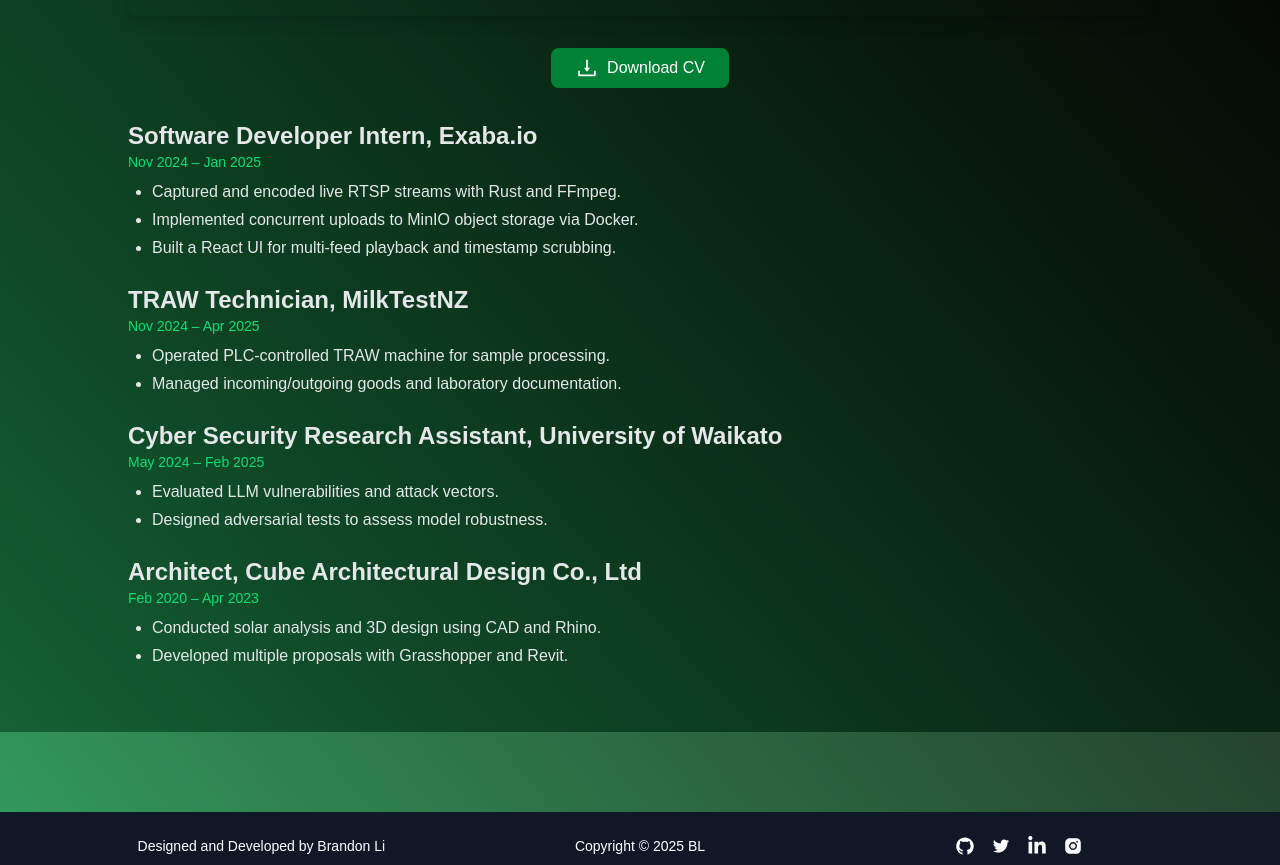
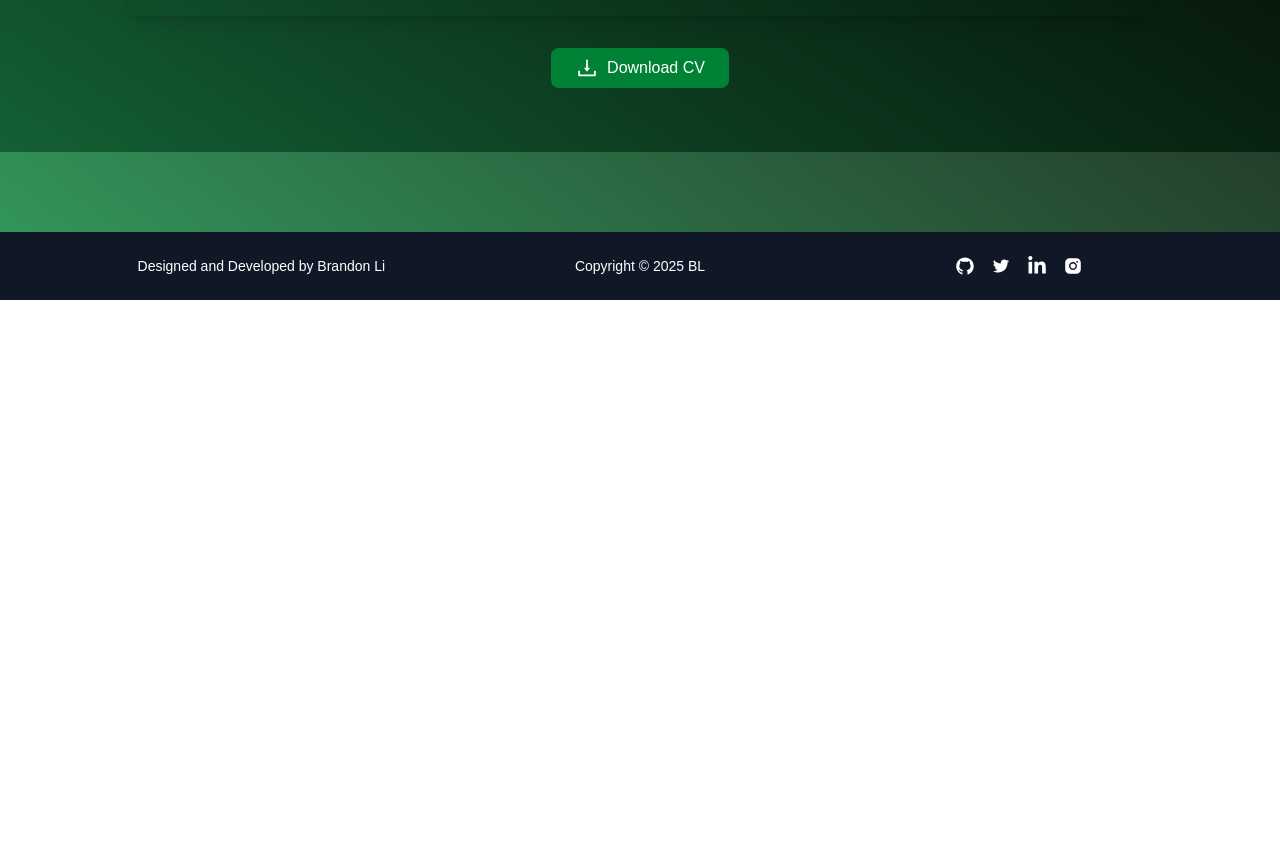
Before and after one commit to BrandonLee-Waikato/BrandonLi-Portfolio, a Next.js app: page /resume in a window 1280 px wide. Shown: the part 680-1545 px from the top of the page. After the commit the page ends 980 px from the top, so only its background shows below. Built offline with nearby package versions, Linux system fonts and the light colour scheme.

Commit message:
Try to fetch static resources PDF and links

```diff
--- a/src/app/projects/ProjectCard.tsx
+++ b/src/app/projects/ProjectCard.tsx
@@ -1,18 +1,21 @@
-'use client';
+'use client'
 
-import Image from "next/image";
-import { BsGithub } from 'react-icons/bs';
-import { CgWebsite } from 'react-icons/cg';
-import {JSX} from "react";
+import Image, { StaticImageData } from 'next/image'
+import Link from 'next/link'
+import { BsGithub } from 'react-icons/bs'
+import { CgWebsite } from 'react-icons/cg'
+import { JSX } from 'react'
 
 interface ProjectCardProps {
-    title: string;
-    description: string;
-    ghLink: string;
-    demoLink?: string;
-    isBlog?: boolean;
-    imgSrc?: string; // '/xxx.png' in /public or an allowed remote URL
+    title: string
+    description: string
+    ghLink: string
+    demoLink?: string
+    isBlog?: boolean
+    imgSrc?: string | StaticImageData // allow static import or url string
 }
+
+const isInternal = (url?: string) => !!url && url.startsWith('/')
 
 export default function ProjectCard({
                                         title,
@@ -47,12 +50,21 @@
                         target="_blank"
                         rel="noopener noreferrer"
                         className="inline-flex items-center gap-1 bg-green-700 px-4 py-2 rounded hover:bg-green-600 transition text-white"
-                        aria-label={isBlog ? "Open Blog" : "Open GitHub"}
+                        aria-label={isBlog ? 'Open Blog' : 'Open GitHub'}
                     >
-                        <BsGithub /> {isBlog ? "Blog" : "GitHub"}
+                        <BsGithub /> {isBlog ? 'Blog' : 'GitHub'}
                     </a>
 
                     {!isBlog && demoLink && (
+                        isInternal(demoLink) ? (
+                            <Link
+                                href={demoLink}
+                                className="inline-flex items-center gap-1 bg-green-700 px-4 py-2 rounded hover:bg-green-600 transition text-white"
+                                aria-label="Open Demo"
+                            >
+                                <CgWebsite /> Demo
+                            </Link>
+                        ) : (
                             <a
                                 href={demoLink}
                                 target="_blank"
@@ -62,9 +74,10 @@
                             >
                                 <CgWebsite /> Demo
                             </a>
+                        )
                     )}
                 </div>
             </div>
         </div>
-    );
+    )
 }
--- a/src/app/projects/page.tsx
+++ b/src/app/projects/page.tsx
@@ -1,15 +1,32 @@
 'use client'
 
 import ProjectCard from './ProjectCard'
+import type { StaticImageData } from 'next/image'
 
-const projects = [
+// static imports from public (safe for GitHub Pages subpath)
+import rtspImg from '@/public/rtsp.png'
+import weatherImg from '@/public/weather.png'
+import mightyImg from '@/public/Mighty Electrical Automation.png'
+import hotelierImg from '@/public/Hotelier1.png'
+import gisImg from '@/public/GIS1.jpg'
+
+type Project = {
+    title: string
+    description: string
+    ghLink: string
+    demoLink?: string
+    isBlog?: boolean
+    imgSrc?: StaticImageData
+}
+
+const projects: Project[] = [
     {
         title: 'RTSP to Object Storage',
         description:
             'Cross-platform RTSP client using Rust and MinIO, enabling secure real-time video uploads to object storage.',
         ghLink: 'https://github.com/BrandonLee-Waikato/exaba-videoserver-main',
         demoLink: '/projects/rtsp-demo',
-        imgSrc: '/rtsp.png',
+        imgSrc: rtspImg,
     },
     {
         title: 'Cloud Based Weather Dashboard',
@@ -17,15 +34,14 @@
             'Cloud-based real-time dashboard for weather data by using AWS DevOps tools.',
         ghLink: 'https://github.com/BrandonLee-Waikato/527-WeatherDashboard',
         demoLink: '/projects/weather-demo',
-        imgSrc: '/weather.png',
+        imgSrc: weatherImg,
     },
     {
         title: 'Mighty Electrical Automation LTD Website',
-        description:
-            'Mighty Electrical Automation LTD.',
+        description: 'Mighty Electrical Automation LTD.',
         ghLink: '',
         demoLink: '/projects/mighty-demo',
-        imgSrc: '/Mighty Electrical Automation.png',
+        imgSrc: mightyImg,
     },
     {
         title: 'Hotelier(Hotel Management System) ',
@@ -33,7 +49,7 @@
             'Comprehensive hotel management system built with C#, ASP.NET, SQL Server and Bootstrap.',
         ghLink: 'https://github.com/BrandonLee-Waikato/Hotelier',
         demoLink: '/projects/Hotelier',
-        imgSrc: '/Hotelier1.png',
+        imgSrc: hotelierImg,
     },
     {
         title: 'Analysis of Green Coverage in Auckland Using GIS ',
@@ -41,18 +57,14 @@
             'Image classifier using PyTorch and ResNet34 to detect plant diseases with 98% accuracy.',
         ghLink: 'https://github.com',
         demoLink: '/projects/GIS',
-        imgSrc: '/GIS1.jpg',
+        imgSrc: gisImg,
     },
-
 ]
 
 export default function ProjectsPage() {
     return (
         <section className="py-16 bg-gradient-to-bl from-black/90 to-green-700/80 text-white">
             <div className="max-w-6xl mx-auto px-4 space-y-8">
-                {/*<h1 className="text-4xl font-bold">Projects</h1>*/}
-                <p className="text-lg text-gray-300">
-                </p>
                 <div className="grid grid-cols-1 md:grid-cols-2 gap-8">
                     {projects.map((p, i) => (
                         <ProjectCard key={i} {...p} />
--- a/src/app/resume/page.tsx
+++ b/src/app/resume/page.tsx
@@ -9,40 +9,33 @@
 
     useEffect(() => {
         // Set iframe height to 70% of viewport height
-        setIframeHeight(window.innerHeight * 0.7)
+        const resize = () => setIframeHeight(window.innerHeight * 0.7)
+        resize()
+        window.addEventListener('resize', resize)
+        return () => window.removeEventListener('resize', resize)
     }, [])
+
+    // basePath-aware asset url; on CI set NEXT_PUBLIC_BASE_PATH="/BrandonLi-Portfolio"
+    const base = process.env.NEXT_PUBLIC_BASE_PATH ?? ''
+    const pdf = `${base}/resume.pdf`
 
     return (
         <section className="bg-gradient-to-bl from-black/80 to-green-900/80 text-white py-16 px-4">
             <div className="max-w-5xl mx-auto space-y-8">
-                {/* Page title */}
                 <h1 className="text-4xl font-bold text-center">Resume</h1>
 
-                {/*/!* Top download button *!/*/}
-                {/*<div className="flex justify-center">*/}
-                {/*    <a*/}
-                {/*        href="/resume.pdf"*/}
-                {/*        download*/}
-                {/*        className="inline-flex items-center gap-2 bg-green-700 px-6 py-2 rounded-lg hover:bg-green-600 transition"*/}
-                {/*    >*/}
-                {/*        <AiOutlineDownload className="text-2xl" />*/}
-                {/*        Download CV*/}
-                {/*    </a>*/}
-                {/*</div>*/}
-
-                {/* Embedded PDF preview */}
                 <div className="overflow-hidden rounded-lg shadow-lg">
                     <iframe
-                        src="/resume.pdf"
+                        src={pdf}
+                        title="Resume PDF"
                         className="w-full"
                         style={{ height: iframeHeight }}
                     />
                 </div>
 
-                {/* Bottom download button */}
                 <div className="flex justify-center">
                     <a
-                        href="/resume.pdf"
+                        href={pdf}
                         download
                         className="inline-flex items-center gap-2 bg-green-700 px-6 py-2 rounded-lg hover:bg-green-600 transition"
                     >
@@ -51,42 +44,7 @@
                     </a>
                 </div>
 
-                {/* Experience highlights */}
-                <div className="space-y-6 text-gray-200">
-                    <div>
-                        <h2 className="text-2xl font-semibold">Software Developer Intern, Exaba.io</h2>
-                        <p className="text-sm text-green-400">Nov 2024 – Jan 2025</p>
-                        <ul className="list-disc ml-6 mt-2 space-y-1">
-                            <li>Captured and encoded live RTSP streams with Rust and FFmpeg.</li>
-                            <li>Implemented concurrent uploads to MinIO object storage via Docker.</li>
-                            <li>Built a React UI for multi-feed playback and timestamp scrubbing.</li>
-                        </ul>
-                    </div>
-                    <div>
-                        <h2 className="text-2xl font-semibold">TRAW Technician, MilkTestNZ</h2>
-                        <p className="text-sm text-green-400">Nov 2024 – Apr 2025</p>
-                        <ul className="list-disc ml-6 mt-2 space-y-1">
-                            <li>Operated PLC-controlled TRAW machine for sample processing.</li>
-                            <li>Managed incoming/outgoing goods and laboratory documentation.</li>
-                        </ul>
-                    </div>
-                    <div>
-                        <h2 className="text-2xl font-semibold">Cyber Security Research Assistant, University of Waikato</h2>
-                        <p className="text-sm text-green-400">May 2024 – Feb 2025</p>
-                        <ul className="list-disc ml-6 mt-2 space-y-1">
-                            <li>Evaluated LLM vulnerabilities and attack vectors.</li>
-                            <li>Designed adversarial tests to assess model robustness.</li>
-                        </ul>
-                    </div>
-                    <div>
-                        <h2 className="text-2xl font-semibold">Architect, Cube Architectural Design Co., Ltd</h2>
-                        <p className="text-sm text-green-400">Feb 2020 – Apr 2023</p>
-                        <ul className="list-disc ml-6 mt-2 space-y-1">
-                            <li>Conducted solar analysis and 3D design using CAD and Rhino.</li>
-                            <li>Developed multiple proposals with Grasshopper and Revit.</li>
-                        </ul>
-                    </div>
-                </div>
+                {/* Experience highlights ...（原样保留） */}
             </div>
         </section>
     )
```
Lines whose indentation alone changed are shown as unchanged.
